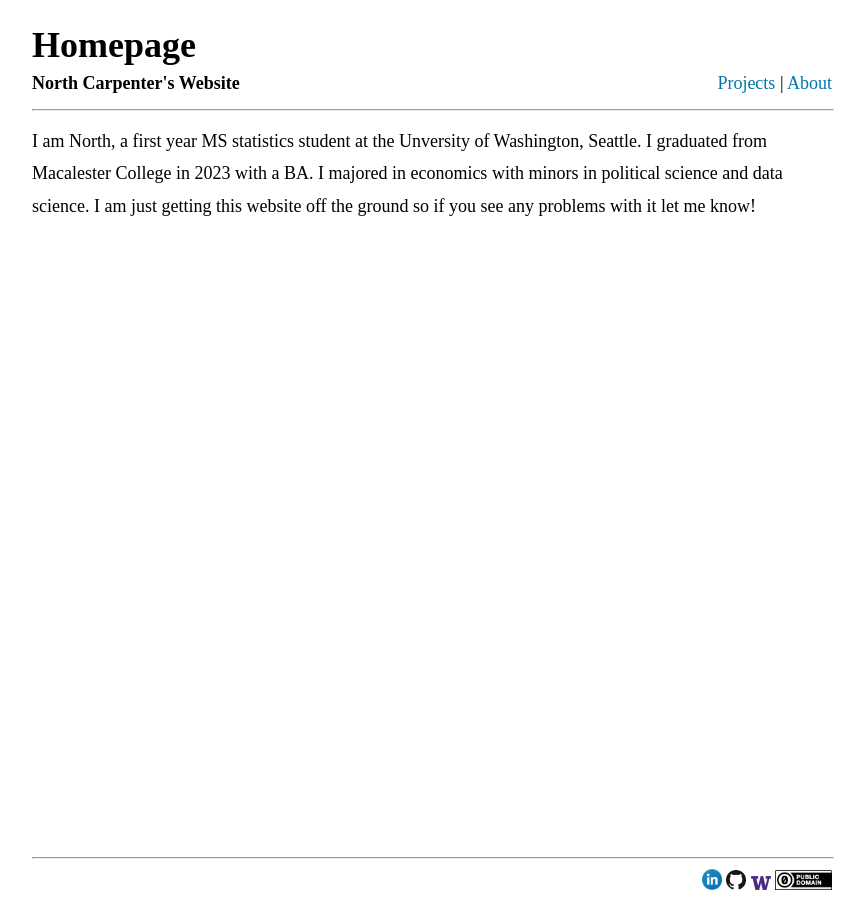
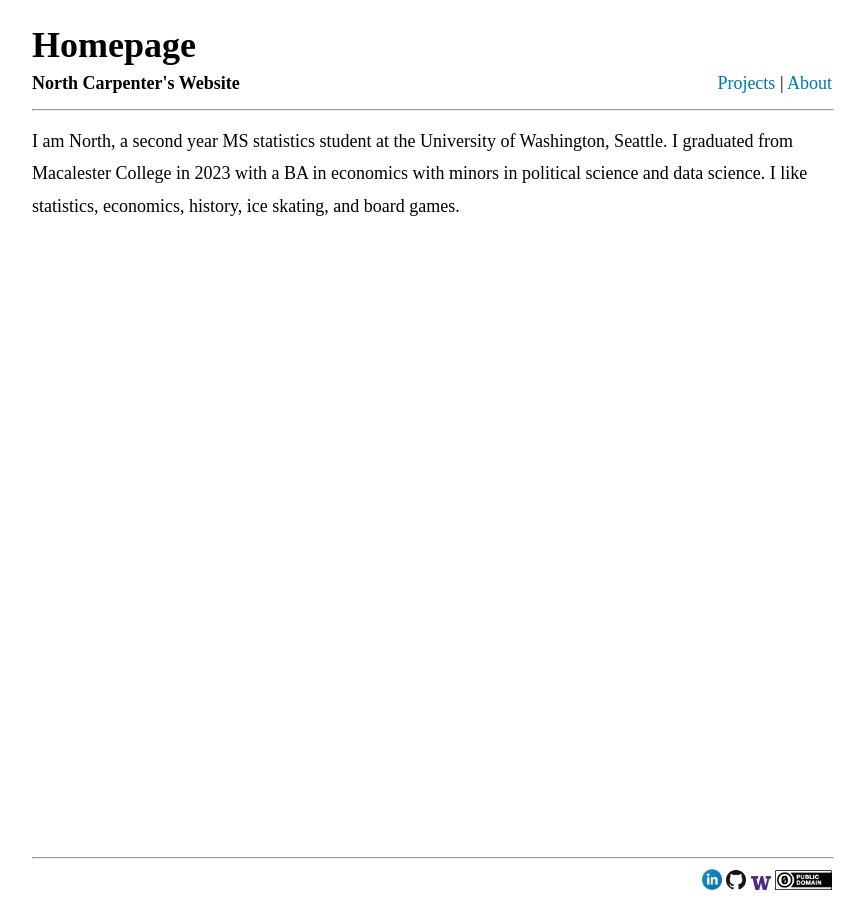
Before and after one commit to NorthCarpenter/NorthCarpenter.github.io, a Jekyll site: the page built from index.md, in a window 1280 px wide. Shown: the whole page, without its empty margins (208-1073 px from the left). Built offline with Jekyll 4.4.1, drawn with Linux system fonts in a browser that asks for light colours.

Commit message:
Updated resume + added Causal Project

```diff
--- a/Projects/Research/research.html
+++ b/Projects/Research/research.html
@@ -11,6 +11,9 @@
         <li><a href="/miscFiles/The_Effect_of_Hospital_Mergers_on_Quality_of_Care.pdf">The Effect of Hospital Mergers on Quality of Care</a><p>I wrote this paper with my co-author for an industrial economics class. It focuses on medicaid providing hospital performance outcomes post hospital system mergers. It uses and is constrained by publicly accessible Medicare data.</p></li>
         <li>Below is a poster I made with ArcGIS based on data from Opportunity Insights.</li>
     </ul>
+    <ul>
+        <li><a href="/miscFiles/Pedestrian_Fatalities_Causal_Discovery.pdf">Pedestrian Fatalities: Causal Discovery</a><p>I did the data wrangling and ran the analysis for this causal discovery project on over 1.1 million fatal crashes. Our goal was to discover partial ancestral graphs that identified cuasal diffrences between pedestrian and non pedestrian crashes.</li>
+    </ul>
     <img src="assets/lab8_final_ncarpen1.jpg"
         alt="Movment and Spending" class="wider">
     <br>
--- a/index.md
+++ b/index.md
@@ -3,4 +3,4 @@
 title: Homepage
 ---
 
-I am North, a first year MS statistics student at the Unversity of Washington, Seattle. I graduated from Macalester College in 2023 with a BA. I majored in economics with minors in political science and data science. I am just getting this website off the ground so if you see any problems with it let me know!
+I am North, a second year MS statistics student at the University of Washington, Seattle. I graduated from Macalester College in 2023 with a BA in economics with minors in political science and data science. I like statistics, economics, history, ice skating, and board games.
```
Also changed, not shown: 2 other files.
